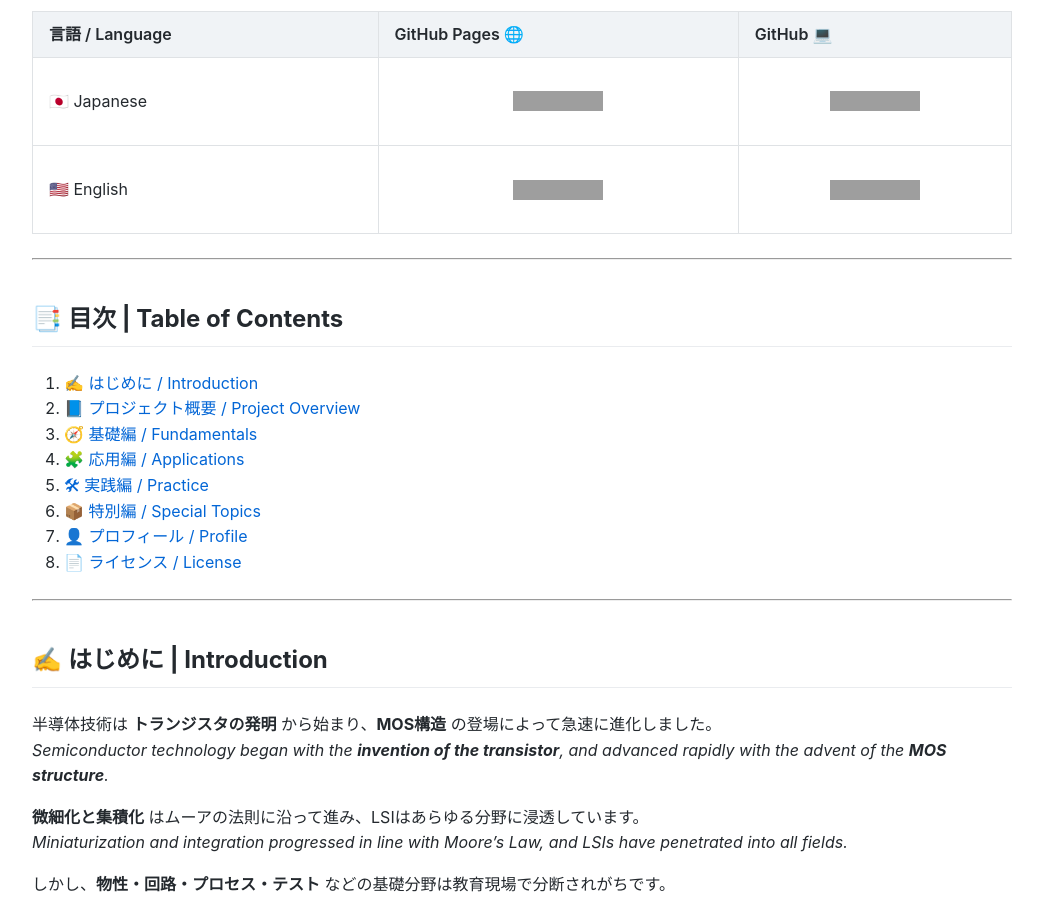
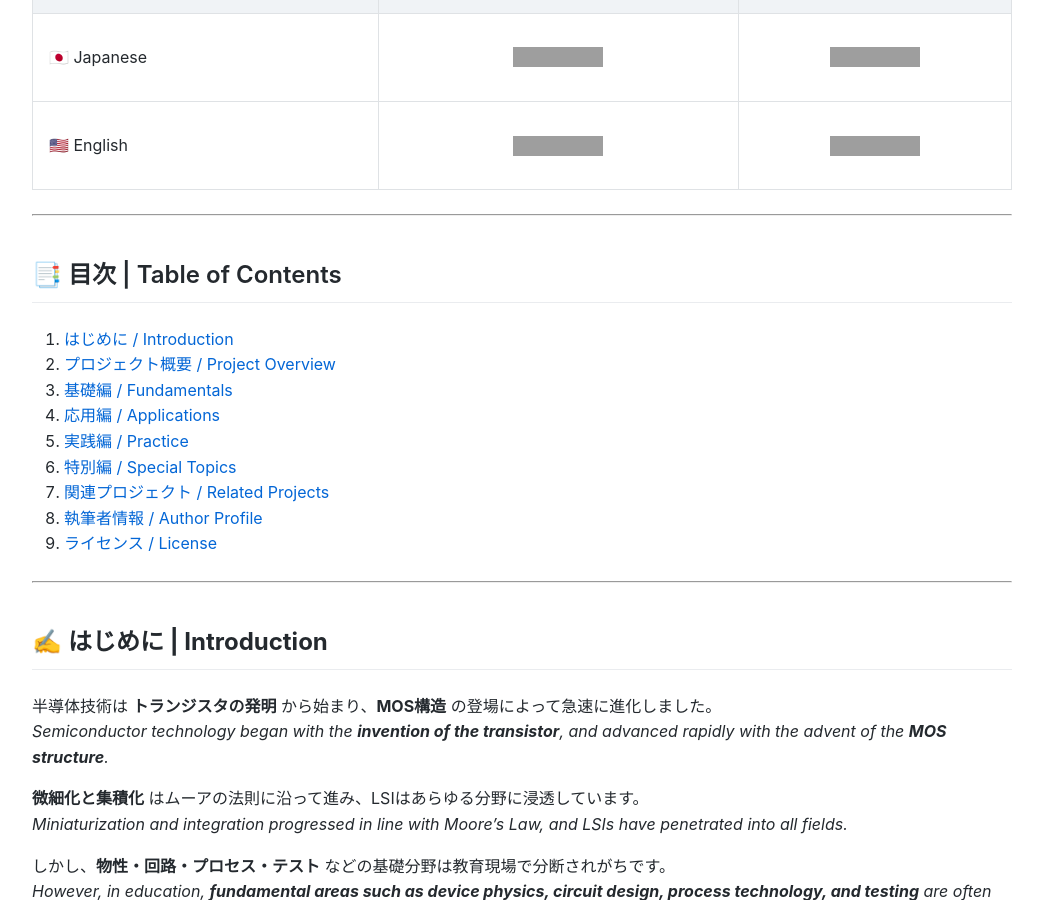
Before and after one commit to Samizo-AITL/Edusemi-v4x, a Jekyll site: the page built from index.md, in a window 1280 px wide and 900 px high, scrolled down 407 px, cut to the strip 0-900 px from the top of the window. Shown: the whole strip, without its empty margins (118-1161 px from the left). Built offline with Jekyll 4.4.1, drawn with Linux system fonts in a browser that asks for light colours; grey boxes are pictures that could not be loaded.

Commit message:
Update index.md

```diff
--- a/index.md
+++ b/index.md
@@ -21,15 +21,16 @@
 
 ---
 
-## 📑 **目次 | Table of Contents**
-1. [✍️ はじめに / Introduction](#-はじめに--introduction)
-2. [📘 プロジェクト概要 / Project Overview](#-プロジェクト概要--project-overview)
-3. [🧭 基礎編 / Fundamentals](#-基礎編--fundamentals)
-4. [🧩 応用編 / Applications](#-応用編--applications)
-5. [🛠 実践編 / Practice](#-実践編--practice)
-6. [📦 特別編 / Special Topics](#-特別編--special-topics)
-7. [👤 プロフィール / Profile](#-プロフィール--profile)
-8. [📄 ライセンス / License](#-ライセンス--license)
+## 📑 目次 | Table of Contents
+1. [はじめに / Introduction](#-はじめに--introduction)
+2. [プロジェクト概要 / Project Overview](#-プロジェクト概要--project-overview)
+3. [基礎編 / Fundamentals](#-基礎編--fundamentals)
+4. [応用編 / Applications](#-応用編--applications)
+5. [実践編 / Practice](#-実践編--practice)
+6. [特別編 / Special Topics](#-特別編--special-topics)
+7. [関連プロジェクト / Related Projects](#-関連プロジェクト--related-projects)
+8. [執筆者情報 / Author Profile](#-執筆者情報--author-profile)
+9. [ライセンス / License](#-ライセンス--license)
 
 ---
 
```
Also changed, not shown: other parts of index.md (+1 -1 lines).
